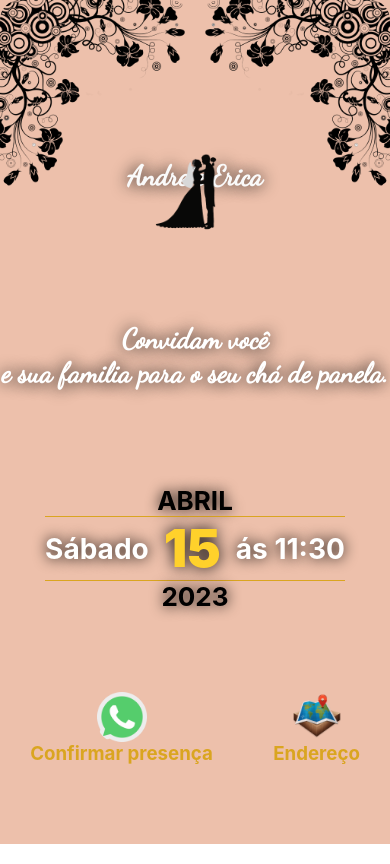
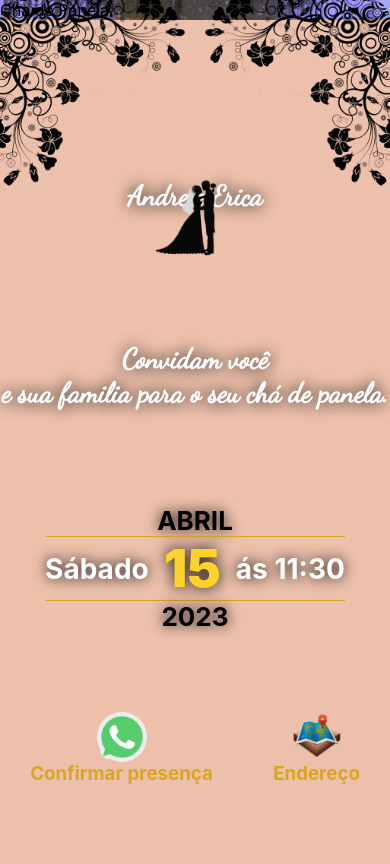
Before and after one commit to andre09999/convite-cha-almo-o, a React (Create React App) app: page /home in a window 390 px wide. Built offline with nearby package versions, Linux system fonts and the light colour scheme.

Commit message:
updATE CSS

```diff
--- a/public/index.html
+++ b/public/index.html
@@ -2,7 +2,7 @@
 <html lang="en">
   <head>
     <meta charset="utf-8" />
-    <link rel="icon" href="%PUBLIC_URL%/favicon.ico" />
+    <link rel="icon" href="./noivosl.png" />
     <meta name="viewport" content="width=device-width, initial-scale=1" />
     <meta name="theme-color" content="#000000" />
     <meta
@@ -23,8 +23,7 @@
       Unlike "/favicon.ico" or "favicon.ico", "%PUBLIC_URL%/favicon.ico" will
       work correctly both with client-side routing and a non-root public URL.
       Learn how to configure a non-root public URL by running `npm run build`.
-    -->
-    <title>React App</title>
+    -->Cha de Panela</title>
   </head>
   <body>
     <noscript>You need to enable JavaScript to run this app.</noscript>
--- a/src/App.css
+++ b/src/App.css
@@ -266,7 +266,7 @@ header{
   .noivos{
     position: absolute;
     right: 42%;
-    top: 17%;
+    top: 20%;
     height: 100px;
   }
   .bottom{
```
Also changed, not shown: public/noivosl.png (added).
